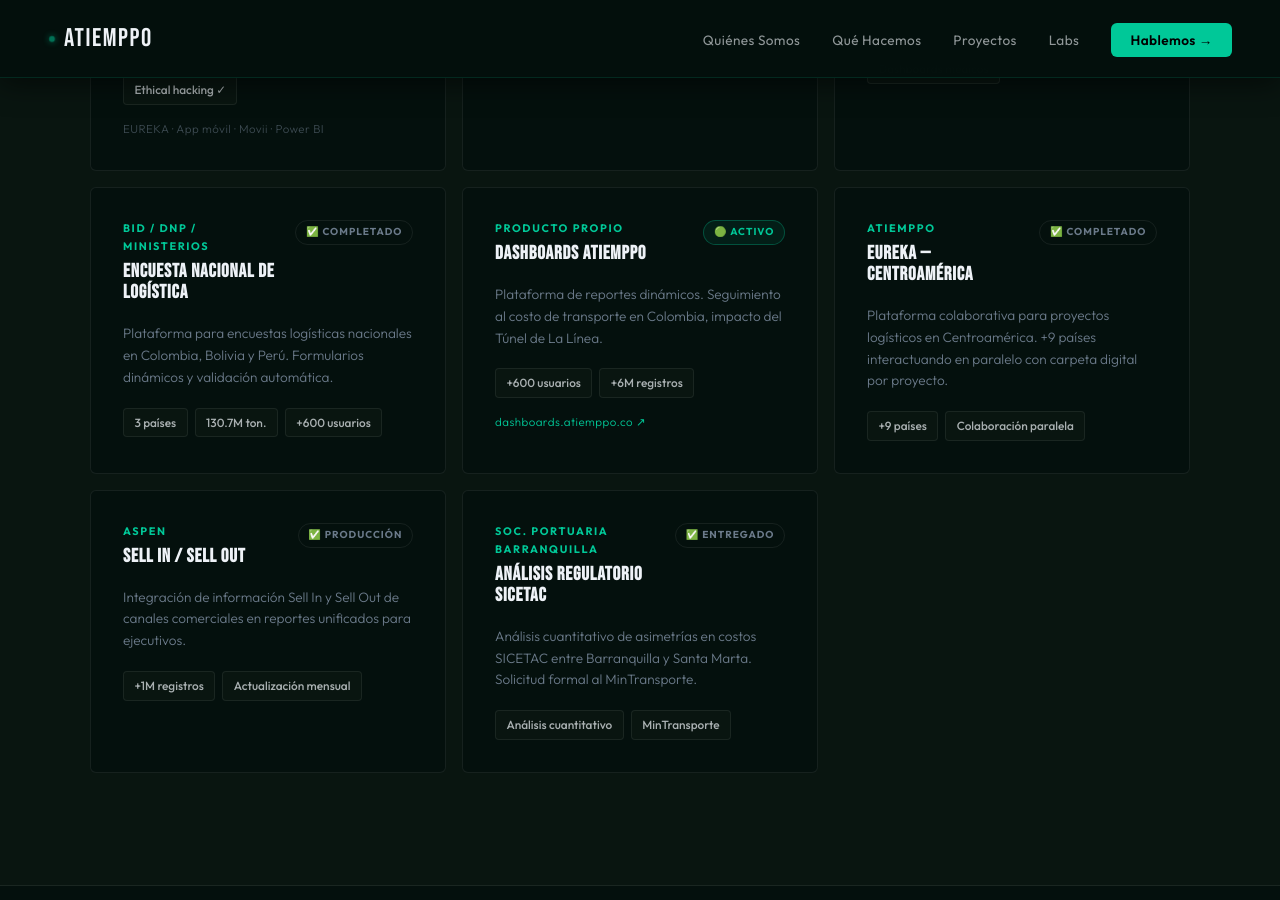
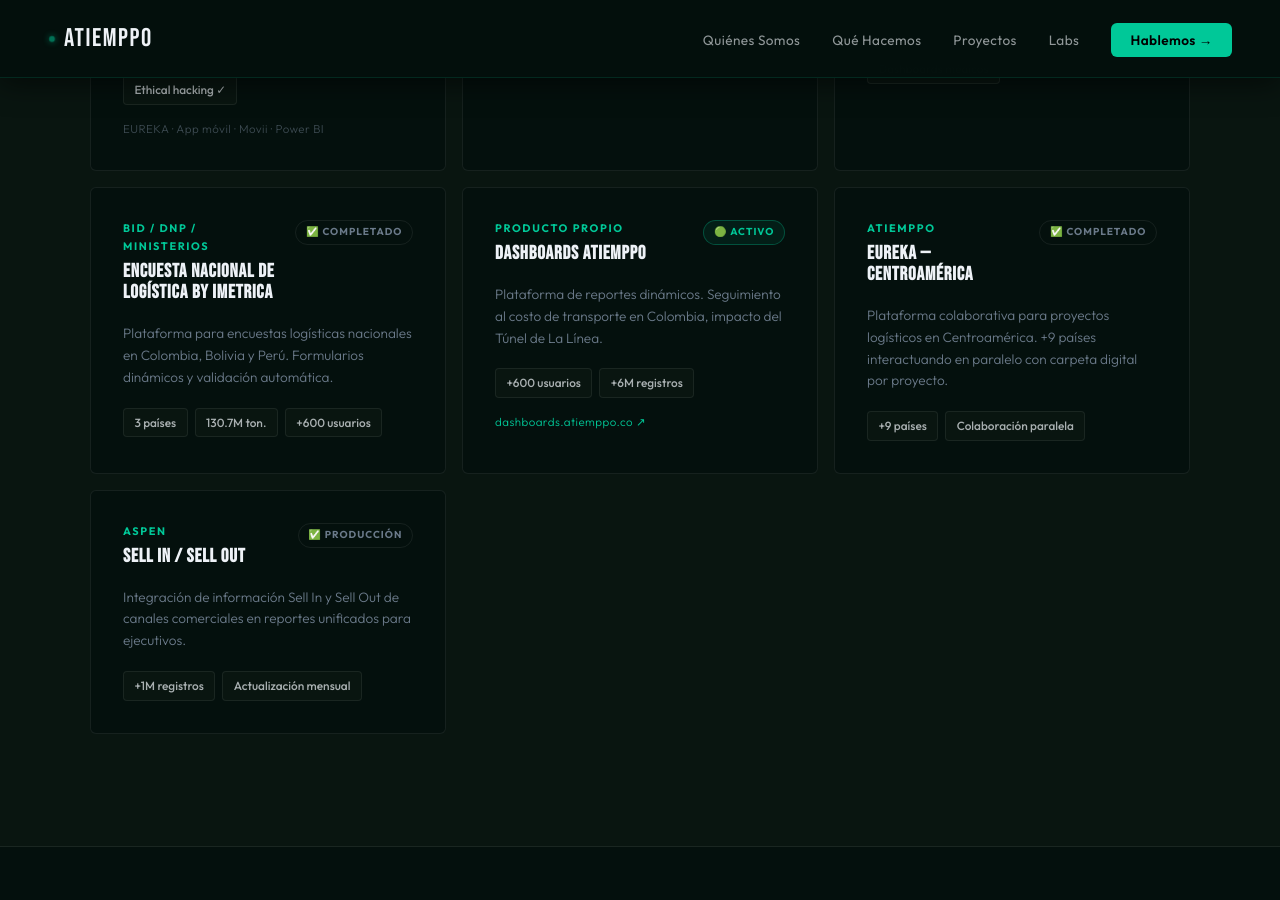
Before and after one commit to imatjuanmatiz/atiemppo-web, a Jekyll site: the page built from index.html, in a window 1280 px wide and 900 px high, scrolled down 5576 px. Built offline with Jekyll 4.4.1, drawn with Linux system fonts in a browser that asks for light colours.

Commit message:
Update index.html

```diff
--- a/index.html
+++ b/index.html
@@ -426,12 +426,11 @@
       <div class="case-card"><div class="case-hdr"><div><div class="case-client">Haleon</div><h3 class="case-title">Proyecto Plan Victoria</h3></div><span class="case-badge off">✅ Producción</span></div><p class="case-desc">Plataforma para evaluación de visibilidad en punto de venta en Colombia. App móvil, puntuaciones y dispersión de pagos vía Movii. Aprobó ethical hacking.</p><div class="case-pills"><span class="pill">+18.000 evaluaciones</span><span class="pill">+$1.500M COP</span><span class="pill">Ethical hacking ✓</span></div><div class="case-stack">EUREKA · App móvil · Movii · Power BI</div></div>
       <div class="case-card"><div class="case-hdr"><div><div class="case-client">iFurniture</div><h3 class="case-title">Control de Activos Inmobiliarios</h3></div><span class="case-badge off">✅ Producción</span></div><p class="case-desc">Inventario inmobiliario con registro GPS, fotografías, PDFs de certificación y reportes de novedades en tiempo real.</p><div class="case-pills"><span class="pill">+88.000 activos</span><span class="pill">Bogotá</span><span class="pill">Tiempo real</span></div><div class="case-stack">EUREKA · App móvil · Dashboard web</div></div>
       <div class="case-card"><div class="case-hdr"><div><div class="case-client">J&amp;J — Econometría</div><h3 class="case-title">Bariátrica Multipaís</h3></div><span class="case-badge off">✅ Completado</span></div><p class="case-desc">Plataforma multipaís para seguimiento de cirugía bariátrica. Colombia, Argentina, Chile, México, Brasil. Dashboards para médicos y PDF periódico de resultados.</p><div class="case-pills"><span class="pill">15.230 cirugías</span><span class="pill">5 países</span><span class="pill">Dashboards médicos</span></div></div>
-      <div class="case-card"><div class="case-hdr"><div><div class="case-client">BID / DNP / Ministerios</div><h3 class="case-title">Encuesta Nacional de Logística</h3></div><span class="case-badge off">✅ Completado</span></div><p class="case-desc">Plataforma para encuestas logísticas nacionales en Colombia, Bolivia y Perú. Formularios dinámicos y validación automática.</p><div class="case-pills"><span class="pill">3 países</span><span class="pill">130.7M ton.</span><span class="pill">+600 usuarios</span></div></div>
+      <div class="case-card"><div class="case-hdr"><div><div class="case-client">BID / DNP / Ministerios</div><h3 class="case-title">Encuesta Nacional de Logística By Imetrica</h3></div><span class="case-badge off">✅ Completado</span></div><p class="case-desc">Plataforma para encuestas logísticas nacionales en Colombia, Bolivia y Perú. Formularios dinámicos y validación automática.</p><div class="case-pills"><span class="pill">3 países</span><span class="pill">130.7M ton.</span><span class="pill">+600 usuarios</span></div></div>
       <div class="case-card"><div class="case-hdr"><div><div class="case-client">Producto propio</div><h3 class="case-title">Dashboards ATIEMPPO</h3></div><span class="case-badge on">🟢 Activo</span></div><p class="case-desc">Plataforma de reportes dinámicos. Seguimiento al costo de transporte en Colombia, impacto del Túnel de La Línea.</p><div class="case-pills"><span class="pill">+600 usuarios</span><span class="pill">+6M registros</span></div><div class="case-stack"><a href="https://dashboards.atiemppo.co" target="_blank" rel="noopener" style="color:var(--teal)">dashboards.atiemppo.co ↗</a></div></div>
       <div class="case-card"><div class="case-hdr"><div><div class="case-client">ATIEMPPO</div><h3 class="case-title">EUREKA — Centroamérica</h3></div><span class="case-badge off">✅ Completado</span></div><p class="case-desc">Plataforma colaborativa para proyectos logísticos en Centroamérica. +9 países interactuando en paralelo con carpeta digital por proyecto.</p><div class="case-pills"><span class="pill">+9 países</span><span class="pill">Colaboración paralela</span></div></div>
       <div class="case-card"><div class="case-hdr"><div><div class="case-client">Aspen</div><h3 class="case-title">Sell In / Sell Out</h3></div><span class="case-badge off">✅ Producción</span></div><p class="case-desc">Integración de información Sell In y Sell Out de canales comerciales en reportes unificados para ejecutivos.</p><div class="case-pills"><span class="pill">+1M registros</span><span class="pill">Actualización mensual</span></div></div>
-      <div class="case-card"><div class="case-hdr"><div><div class="case-client">Soc. Portuaria Barranquilla</div><h3 class="case-title">Análisis Regulatorio SICETAC</h3></div><span class="case-badge off">✅ Entregado</span></div><p class="case-desc">Análisis cuantitativo de asimetrías en costos SICETAC entre Barranquilla y Santa Marta. Solicitud formal al MinTransporte.</p><div class="case-pills"><span class="pill">Análisis cuantitativo</span><span class="pill">MinTransporte</span></div></div>
-    </div>
+      </div>
   </div>
 </section>
 
```
